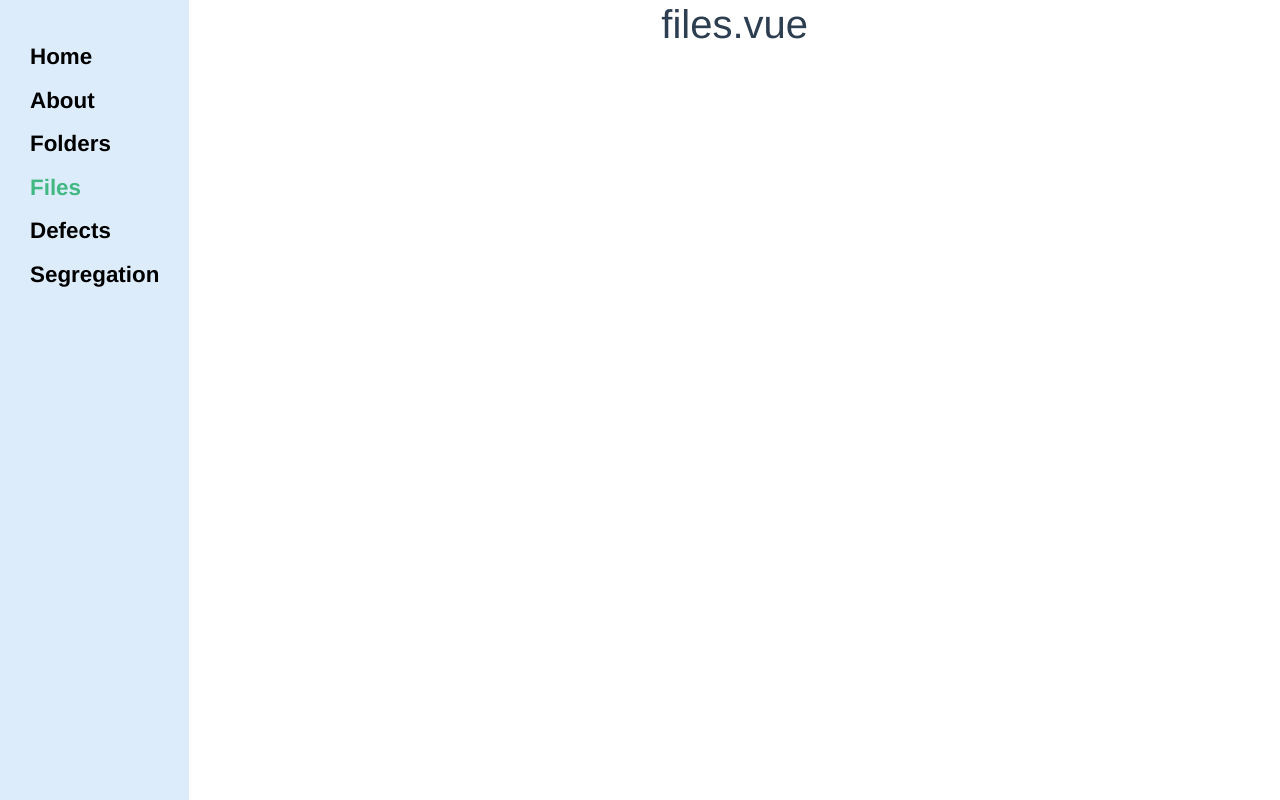
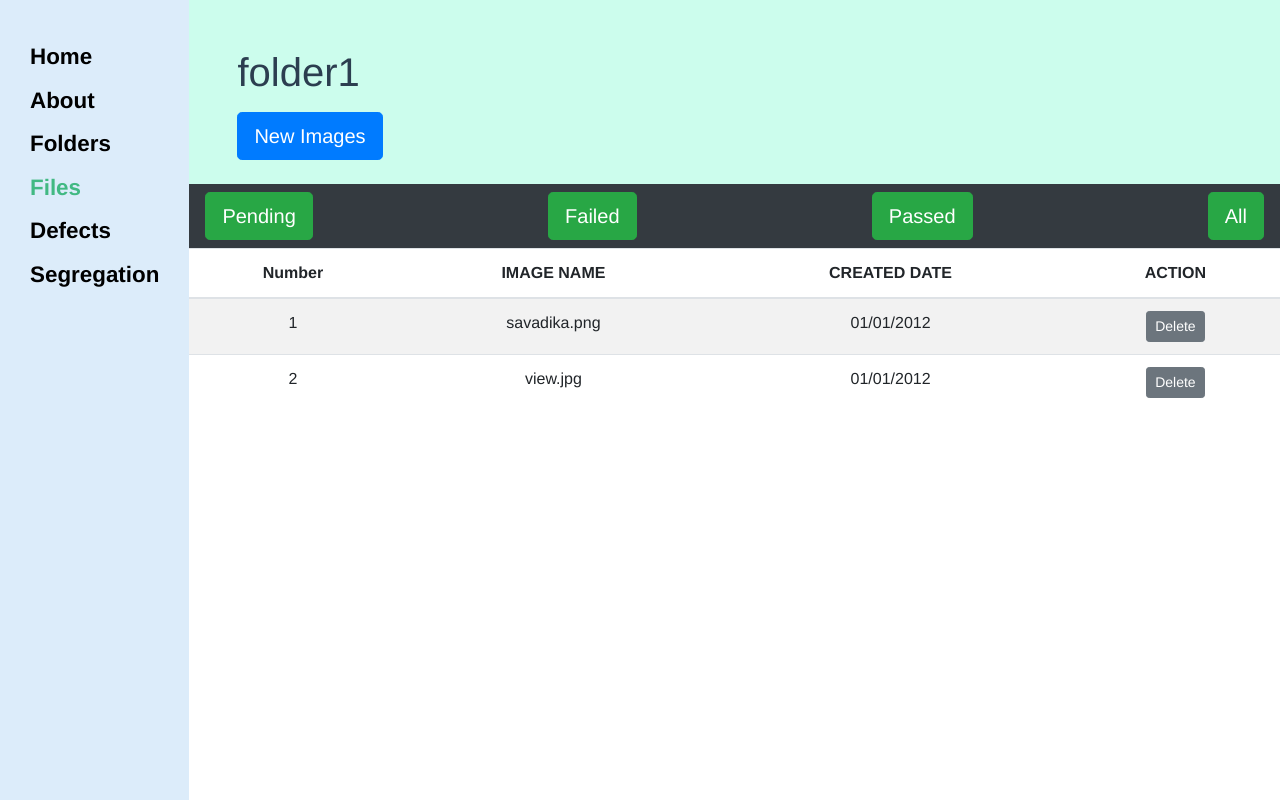
Before and after one commit to lingxiao14122/group9, a Vue app in the folder real-world-2.0/: page /#/files in a window 1280 px wide. Built offline with nearby package versions, Linux system fonts and the light colour scheme.

Commit message:
"feat:files.vue set up design"

```diff
--- a/real-world-2.0/src/views/Files.vue
+++ b/real-world-2.0/src/views/Files.vue
@@ -1,3 +1,75 @@
 <template>
-    <h1>files.vue</h1>
+    <div class="header">
+      <div class="d-flex bg-header pt-5 pb-4">
+        <div class="flex-column ml-5 d-flex justify-content-start">
+          <h1>folder1</h1>
+          <button type="button" class="btn btn-primary btn-lg mt-2" @click="click_new_folder">New Images</button>
+        </div>
+      </div>
+
+<nav class="navbar navbar-dark bg-dark">
+  <!-- Navbar content -->
+   <button class="btn btn-success me-2 btn-lg" type="button" data-target="#Table" >Pending</button>
+
+          <button class="btn btn-success me-2 btn-lg" type="button">Failed</button>
+
+          <button class="btn btn-success me-2 btn-lg" type="button">Passed</button>
+
+          <button class="btn btn-success me-2 btn-lg" type="button">All</button>
+
+
+
+</nav>
+
+       <div id="Table">
+      <b-table striped hover :items="items" :fields="fields" @row-clicked="clickHandler">
+        <template #cell(action)>
+          <b-button size="sm" @click="click_detail_btn"> Delete </b-button>
+        </template>
+      </b-table>
+    </div>
+    </div>
 </template>
+
+<script>
+       export default {
+  data() {
+    return {
+      fields: ["Number", "IMAGE_NAME", "CREATED_DATE", "ACTION"],
+      items: [
+        { Number: "1", IMAGE_NAME: "savadika.png", CREATED_DATE: "01/01/2012", ACTION: "bi bi-trash" },
+        { Number: "2", IMAGE_NAME: "view.jpg", CREATED_DATE: "01/01/2012", ACTION: "bi bi-trash" },
+      ],
+      showLoading: false,
+    };
+  },
+  methods: {
+    click_new_folder() {
+      alert("new folder is clicked! this should open a dialog for user to select folder");
+      this.overlayBlocking()
+    },
+    click_detail_btn: () => {
+      alert("YO 🥒🥒🥒🥒🥒🥒");
+    },
+    overlayBlocking() {
+      this.showLoading = !this.showLoading;
+      this.$store.commit("overlayBlockingAppSwitch", this.showLoading);
+    },
+  },
+};
+</script>
+
+
+<style scoped>
+.btn:hover {
+  cursor: pointer;
+}
+
+.bg-header {
+  background-color: rgb(204, 253, 237);
+}
+
+.flex-column {
+  align-items: flex-start;
+}
+</style>
```
